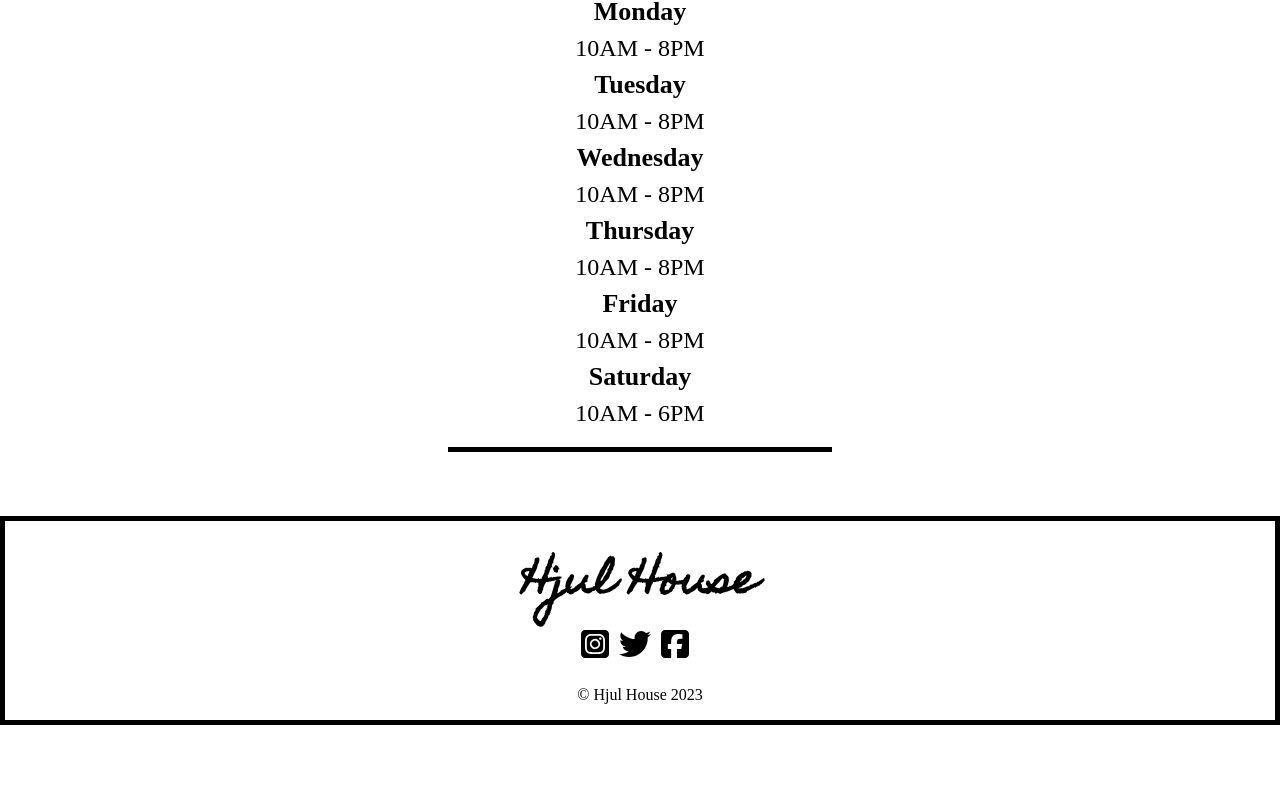
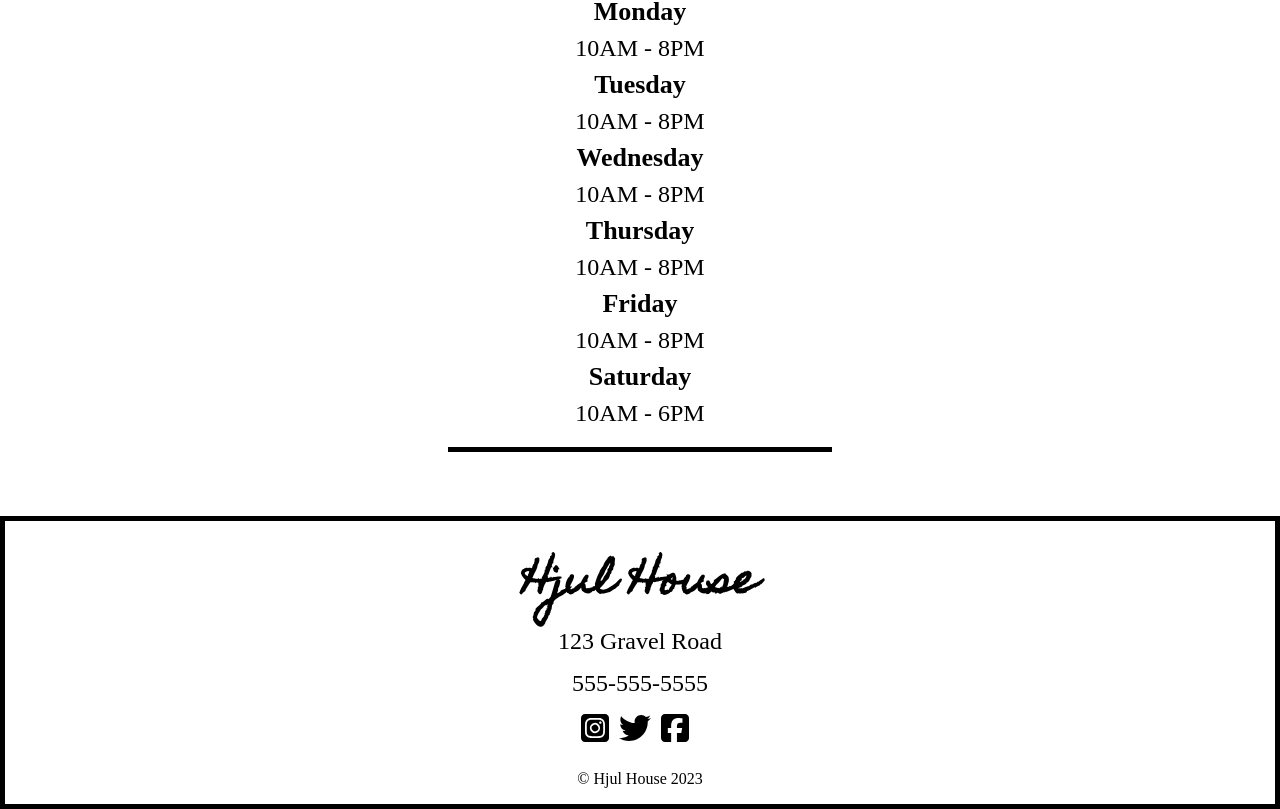
Before and after one commit to xebol/hjul-house, a React (Create React App) app: page /hours in a window 1280 px wide. Shown: the part 331-1140 px from the top of the page. Before the commit the page ends 1056 px from the top, so only its background shows below. Built offline with nearby package versions, Linux system fonts and the light colour scheme.

Commit message:
add address and number in footer component

```diff
--- a/src/components/Footer.css
+++ b/src/components/Footer.css
@@ -19,6 +19,14 @@
   margin: 0;
 }
 
+
+.socials-container p {
+  padding: 0;
+  margin: 0;
+  margin-bottom: 15px;
+  font-size: 1.5rem;
+}
+
 .socials {
   display: flex;
   align-items: center;
--- a/src/components/Footer.js
+++ b/src/components/Footer.js
@@ -1,13 +1,15 @@
-import React from 'react';
 import { FontAwesomeIcon } from '@fortawesome/react-fontawesome';
 import { faSquareFacebook, faSquareInstagram, faTwitter } from '@fortawesome/free-brands-svg-icons';
 import './Footer.css';
+
 
 function Footer() {
   return (
     <div className="footer">
       <div className="socials-container">
         <h3>Hjul House</h3>
+        <p>123 Gravel Road</p>
+        <p>555-555-5555</p>
         <div className="socials">
           <FontAwesomeIcon icon={faSquareInstagram} className="fa-icon fa-2x" />
           <FontAwesomeIcon icon={faTwitter} className="fa-icon fa-2x" />
```
